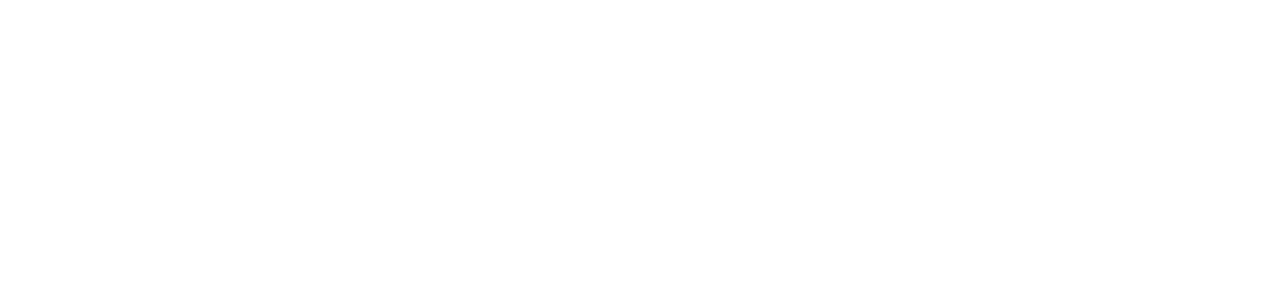
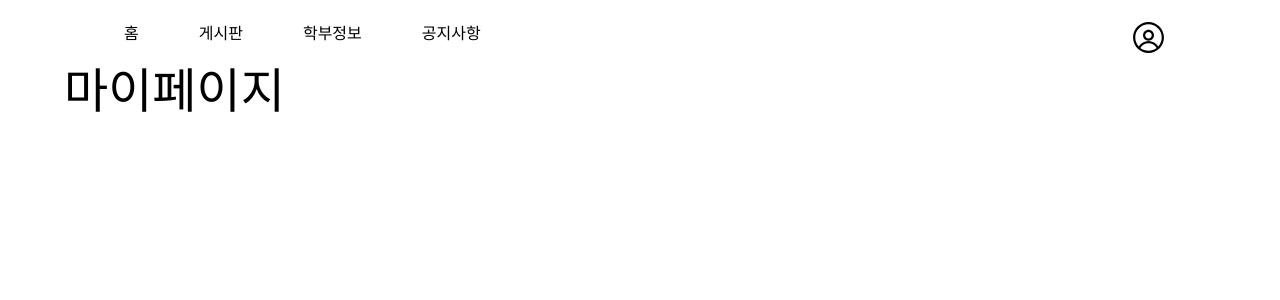
Before and after one commit to htkwon/Capstone-Design, a React (Create React App) app in the folder src/main/frontend/: page /mypage in a window 1280 px wide. Before the commit this address had no page. Shown: the top 300 px of the page. Built offline with nearby package versions, Linux system fonts and the light colour scheme.

Commit message:
FEAT : #18 - 기본 페이지 생성 및 라우팅

```diff
--- a/src/main/frontend/src/App.tsx
+++ b/src/main/frontend/src/App.tsx
@@ -4,6 +4,10 @@
 import BoardWrite from "./components/pages/BoardWritePage";
 import BoardMain from "./components/pages/Board/Free/BoardMain";
 import { freeBoard } from "./components/data/BoardData";
+import QnABoard from "./components/pages/Board/QnABoard";
+import RecruitBoard from "./components/pages/Board/RecruitBoard";
+import MyPage from "./components/pages/MyPage";
+import Notice from "./components/pages/Notice";
 
 function App() {
   return (
@@ -12,10 +16,13 @@
       <Routes>
         <Route path="/" element={<Home/>}/>
         <Route path="post" element={<BoardWrite/>}/>
-
         <Route path="/free/*" element={<BoardMain boardData={freeBoard} />}>
               <Route path="" element={<BoardMain boardData={freeBoard} />} />
         </Route>
+        <Route path="/questions/*" element={<QnABoard/>}/>
+        <Route path="/recruit/*" element={<RecruitBoard/>}/>
+        <Route path="mypage" element={<MyPage/>}/>
+        <Route path="notice" element={<Notice/>}/>
       </Routes>
     </Router>
     </>
--- a/src/main/frontend/src/components/data/MenuItems.tsx
+++ b/src/main/frontend/src/components/data/MenuItems.tsx
@@ -5,7 +5,7 @@
     },
     {
         title: '게시판',
-        url: '/',
+        url: '/free',
     },
     {
         title: '학부정보',
@@ -13,6 +13,6 @@
     },
     {
         title: '공지사항',
-        url: '/',
+        url: '/notice',
     }
 ];
--- a/src/main/frontend/src/components/layout/Navbar.tsx
+++ b/src/main/frontend/src/components/layout/Navbar.tsx
@@ -1,20 +1,37 @@
 import React from "react";
+import { NavLink } from "react-router-dom";
 import { menuItems } from "../data/MenuItems";
 import { RxAvatar } from "react-icons/rx";
 import "../style/Home.css";
 
 const Navbar: React.FC = () => {
+
+    const goToMyPage = () => {
+
+    }
+
     return (
         <div>
             <nav className="navigation">
             <ul>
             {menuItems.map((menu, index) => {
                 return (
-                    <li key={index}>{menu.title} </li>
+                    <li>
+                        <NavLink to={menu.url}
+                        style={({ isActive }) => ({
+                            color: isActive ? "black" : "black",
+                            textDecoration: "none",
+                        })}>{menu.title}</NavLink>
+                    </li>
                 );
             })}
             </ul>
-            <RxAvatar size={35} className="myPageIcon"/>
+            <NavLink to="/mypage" style={({ isActive }) => ({
+                            color: isActive ? "black" : "black",
+                            textDecoration: "none",
+                        })}>
+                <RxAvatar size={35} className="myPageIcon" onClick={goToMyPage}/>
+            </NavLink>
             </nav>
         </div>
     );
--- /dev/null
+++ b/src/main/frontend/src/components/pages/Board/QnABoard.tsx
@@ -0,0 +1,20 @@
+import React from 'react';
+import Header from '../../layout/Header';
+import {
+  Typography,
+  Container
+} from '@mui/material';
+
+
+const MainBoard: React.FC = () => {
+    return (
+      <>
+        <Container>
+        <Header/>
+        <Typography variant="h3">Q&A 게시판</Typography>
+        </Container>
+      </>
+    );
+  }
+
+  export default MainBoard;
--- /dev/null
+++ b/src/main/frontend/src/components/pages/Board/RecruitBoard.tsx
@@ -0,0 +1,19 @@
+import React from 'react';
+import Header from '../../layout/Header';
+import {
+  Typography,
+  Container
+} from '@mui/material';
+
+const MainBoard: React.FC = () => {
+    return (
+      <>
+        <Container>
+          <Header/>
+          <Typography variant="h3">모집 게시판</Typography>
+        </Container>
+      </>
+    );
+  }
+
+  export default MainBoard;
--- a/src/main/frontend/src/components/pages/Home.tsx
+++ b/src/main/frontend/src/components/pages/Home.tsx
@@ -17,8 +17,8 @@
     navigate('/post')
 }
   return (
-  <Box sx={{ '& > :not(style)': { ml: 115 } }}>
-    <Fab color="primary" aria-label="edit">
+  <Box sx={{ '& > :not(style)': { ml: 120 } }}>
+    <Fab size="medium" color="primary" aria-label="edit">
     <AddIcon onClick={goToWriting}/>
     </Fab>
   </Box>
--- /dev/null
+++ b/src/main/frontend/src/components/pages/MyPage.tsx
@@ -0,0 +1,19 @@
+import React from 'react';
+import Header from '../layout/Header';
+import {
+  Typography,
+  Container
+} from '@mui/material';
+
+const MyPage: React.FC = () => {
+    return (
+      <>
+        <Container>
+          <Header/>
+          <Typography variant="h3">마이페이지</Typography>
+        </Container>
+      </>
+    );
+  }
+
+  export default MyPage;
--- /dev/null
+++ b/src/main/frontend/src/components/pages/Notice.tsx
@@ -0,0 +1,19 @@
+import React from 'react';
+import Header from '../layout/Header';
+import {
+  Typography,
+  Container
+} from '@mui/material';
+
+const Notice: React.FC = () => {
+    return (
+      <>
+        <Container>
+        <Header/>
+        <Typography variant="h3">공지사항</Typography>
+        </Container>
+      </>
+    );
+  }
+
+  export default Notice;
```
